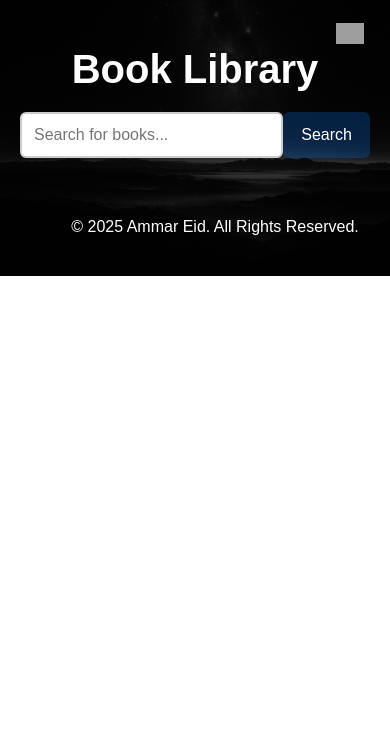
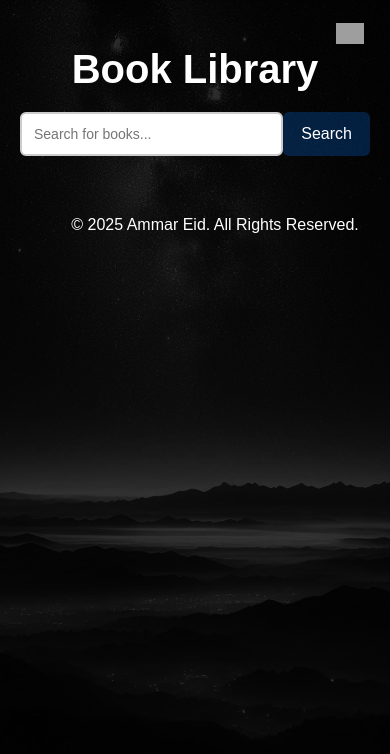
Before and after one commit to Ammareid77/book-library, a React (Vite) app: page / in a window 390 px wide. Shown: the top 754 px of the page. Built offline with nearby package versions, Linux system fonts and the light colour scheme; grey boxes are pictures that could not be loaded.

Commit message:
Fix bugs: The app did not response completely with mobile and tablet screens

```diff
--- a/src/components/BookCard.jsx
+++ b/src/components/BookCard.jsx
@@ -12,8 +12,8 @@ const BookCard = ({ book }) => {
   return (
     <div className="book-card">
       <img src={coverUrl} alt={book.title} className="book-cover" />
-      <h3 className="text-lg font-semibold">{book.title}</h3>
-      <p className="text-gray-600">{book.author_name?.join(" & ") || "Unknown author"}</p>
+      <h3>{book.title}</h3>
+      <p>{book.author_name?.join(" & ") || "Unknown author"}</p>
       <Link to={`/book/${book.key.replace("/works/", "")}`} className="view">
         View Details
       </Link>
--- a/src/index.css
+++ b/src/index.css
@@ -106,14 +106,33 @@ body {
 
 /* ======= Responsive Design ======= */
 @media (max-width: 768px) {
-    .search-input {
-        width: 100%;
-    }
+html, body {
+    min-height: 100vh;
+}
 
-    .search-container {
-        flex-direction: column;
-        align-items: center;
-    }
+body {
+    background-size: cover;
+    background-position: top center;
+    background-repeat: no-repeat;
+}
+
+.search-container {
+    flex-direction: column;
+    align-items: center;
+}
+
+.search-input {
+    width: 100%;
+    font-size: 14px;
+}
+
+.book-details {
+    width: 100%;
+    max-width: 100%;
+    min-height: 100vh;
+    font-size: 14px;
+    text-align:center;
+}
 }
 
 /* ======= Dark Mode Styles ======= */
--- a/src/pages/BookDetailPage.jsx
+++ b/src/pages/BookDetailPage.jsx
@@ -36,7 +36,7 @@ const BookDetailPage = () => {
 
   return (
     <div className="book-detail-container">
-      {/* Back Button with Image */}
+      {/* Go home Button with Image */}
       <img
         src={backArrow}
         alt="Go Back"
--- a/src/styles/BookDetailPage.css
+++ b/src/styles/BookDetailPage.css
@@ -1,17 +1,25 @@
 /* ======= Book Details Page ======= */
 .book-details {
     border: rgb(7, 7, 107) solid 5px;
-    width: 1000px;
     margin: auto;
     background: rgb(255, 255, 255);
     padding: 20px;
     border-radius: 8px;
     box-shadow: 0px 2px 10px rgba(0, 0, 0, 0.1);
+    width: 100%;
+    max-width: 100%; /* Prevents overflow on smaller screens */
+    min-height: 100vh; /* Fill the full screen height */
+    display: flex;
+    flex-direction: column;
+    align-items: center;
+    box-sizing: border-box;
 }
+
 .book-details .description {
     color:#000000;
     font-size: 22px;
 }
+
 .book-details h1 {
     color: black;
     font-size: 3rem;
@@ -23,14 +31,12 @@
     font-weight: bold;
 }
 
-/* ======= Go back button ======= */
+/* ======= Go home button image ======= */
 .book-detail-container img {
     width: 65px;
     cursor: pointer;
     margin-bottom: 15px;
     margin-top: 5px;
-    margin-left: -55px;
-
 }
 
 .book-detail-container img:hover {
```
Also changed, not shown: src/styles/BookList.css (line endings or trailing spaces).
